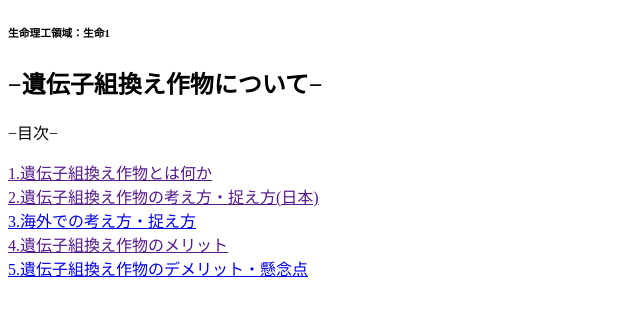
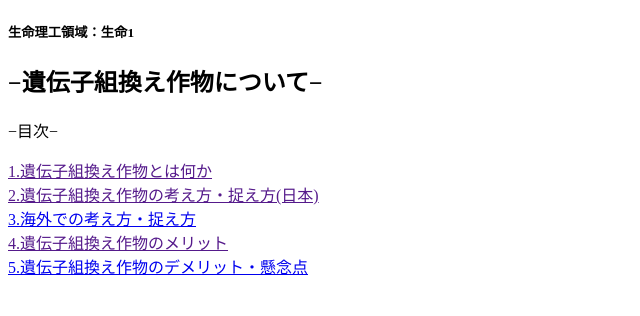
Before and after one commit to seimeirikou/seimei_ichi, a plain HTML site: page index.html in a window 1280 px wide. Shown: the whole page, without its empty margins (0-640 px from the left). Drawn offline with Linux system fonts and the light colour scheme.

Commit message:
Update index.html

```diff
--- a/index.html
+++ b/index.html
@@ -9,7 +9,7 @@
 
 <body>
   <div class="header">
-     <h6>生命理工領域：生命1</h6>
+     <h5>生命理工領域：生命1</h5>
      <h2>−遺伝子組換え作物について−</h2>
   </div>
 
```
